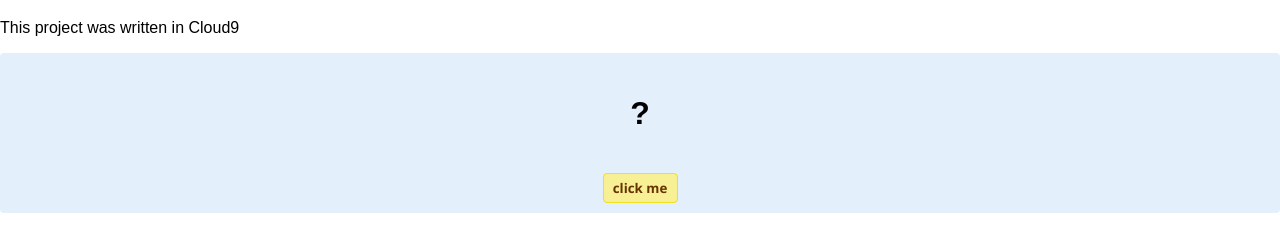
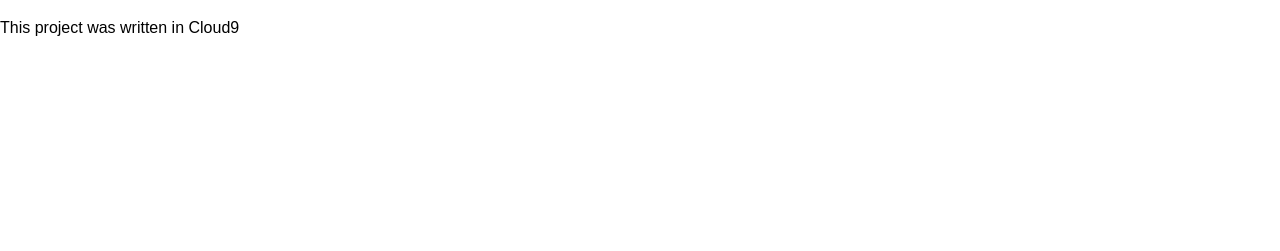
Before and after one commit to SalvatoreFiengo/my-first-website, a plain HTML site: page stream-three.html in a window 1280 px wide. Shown: the part 101-352 px from the top of the page. Drawn offline with Linux system fonts and the light colour scheme.

Commit message:
updating file were not correclty saved again :$

```diff
--- a/stream-three.html
+++ b/stream-three.html
@@ -20,65 +20,3 @@
 
 </body>
 </html>
-<!DOCTYPE html>
-<!-- HTML5 Hello world by kirupa - http://www.kirupa.com/html5/getting_your_feet_wet_html5_pg1.htm -->
-<html lang="en-us">
-
-<head>
-<meta charset="utf-8">
-<title>Hello...</title>
-<style type="text/css">
-#mainContent {
-	font-family: Arial, Helvetica, sans-serif;
-	font-size: xx-large;
-	font-weight: bold;
-	background-color: #E3F0FB;
-	border-radius: 4px;
-	padding: 10px;
-	text-align: center;
-}
-.buttonStyle {
-	border-radius: 4px;
-	border: thin solid #F0E020;
-	padding: 5px;
-	background-color: #F8F094;
-	font-family: "Segoe UI", Tahoma, Geneva, Verdana, sans-serif;
-	font-weight: bold;
-	color: #663300;
-	width: 75px;
-}
-
-.buttonStyle:hover {
-	border: thin solid #FFCC00;
-	background-color: #FCF9D6;
-	color: #996633;
-	cursor: pointer;
-}
-.buttonStyle:active {
-	border: thin solid #99CC00;
-	background-color: #F5FFD2;
-	color: #669900;
-	cursor: pointer;
-}
-
-</style>
-</head>
-
-<body>
-<div id="mainContent">
-<p id="helloText">?</p>
-<button id="clickButton" class="buttonStyle">click me</button>
-</div>
-<script>
-var myButton = document.getElementById("clickButton");
-var myText = document.getElementById("helloText");
-
-myButton.addEventListener('click', doSomething, false)
-
-function doSomething() {
-	myText.textContent = "hello, world!";
-}
-</script>
-
-</body>
-</html>
```
Also changed, not shown: index.html (+1 -1 lines), stream-two.html (+0 -61 lines).
